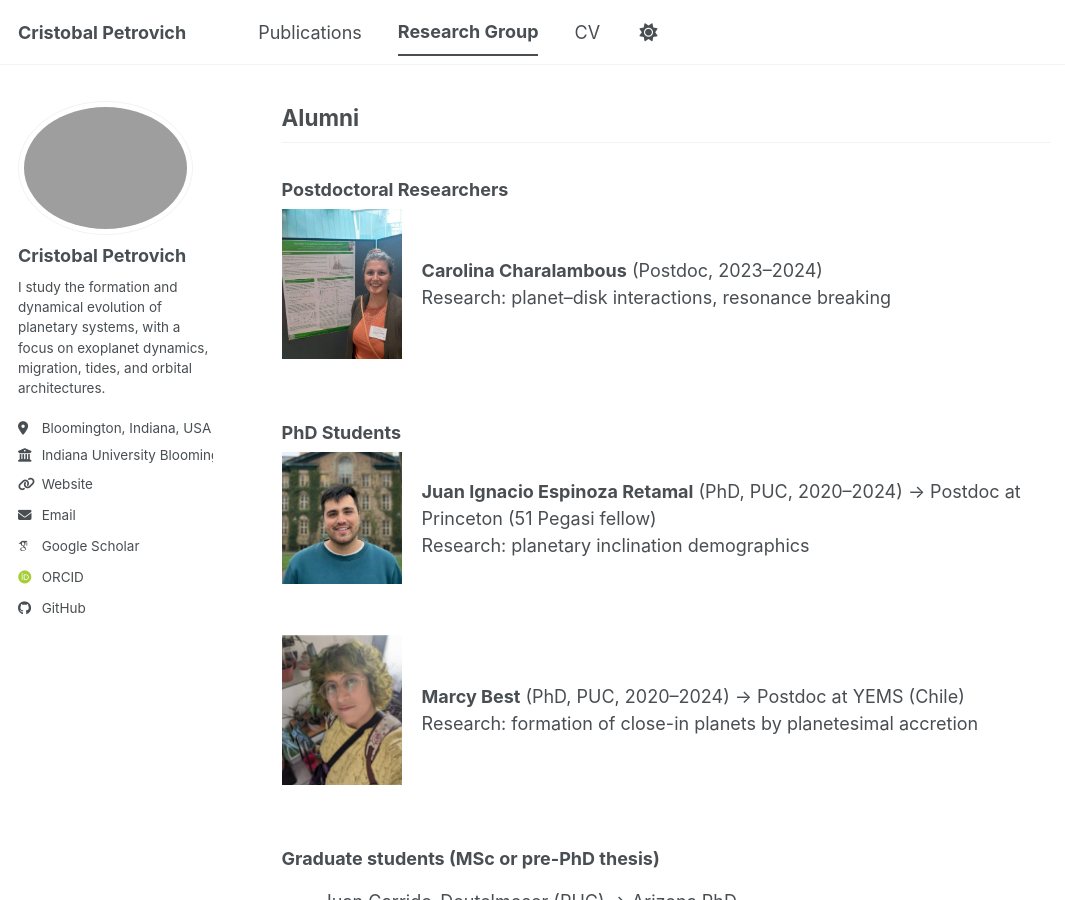
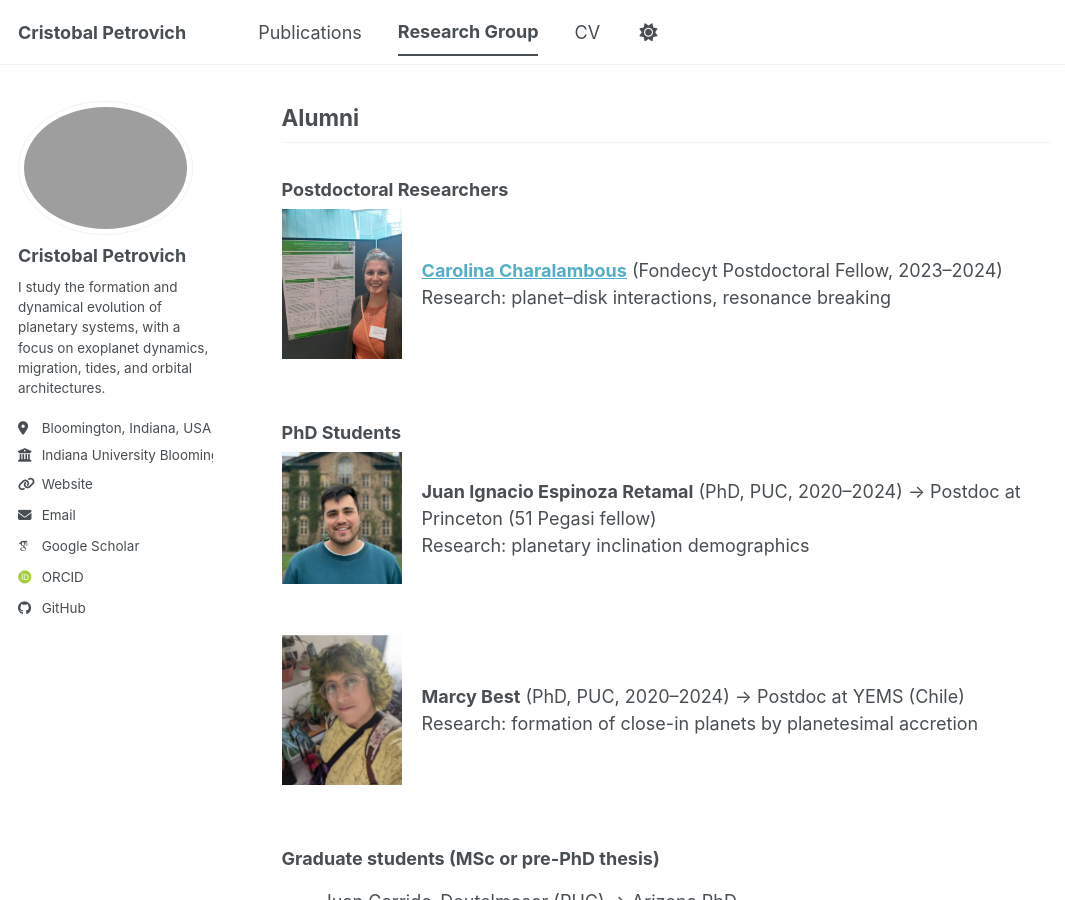
Before and after one commit to cpetrovich/cpetrovich.github.io, a Jekyll site: the page built from _pages/research.md, in a window 1280 px wide and 900 px high, scrolled down 1074 px. Shown: the whole window, without its empty margins (0-1065 px from the left). Built offline with Jekyll 4.4.1, drawn with Linux system fonts in a browser that asks for light colours; some web fonts are replaced; a script bundle is joined from its source files by our own code; library files that are not in the unit come from our copies.

Commit message:
Update Carolina Charalambous profile

```diff
--- a/_pages/research.md
+++ b/_pages/research.md
@@ -58,7 +58,7 @@ We focus on how planetary systems acquire their observed architectures, from the
 <div style="display: flex; gap: 20px; align-items: center;">
   <img src="/images/Charalambous.jpg" width="120">
   <div>
-    <strong>Carolina Charalambous</strong> (Postdoc, 2023–2024)<br>
+    <a href="https://sites.google.com/view/carolina-charalambous/home?authuser=0"><strong>Carolina Charalambous</strong></a> (Fondecyt Postdoctoral Fellow, 2023–2024)<br>
     Research: planet–disk interactions, resonance breaking
   </div>
 </div>
```
